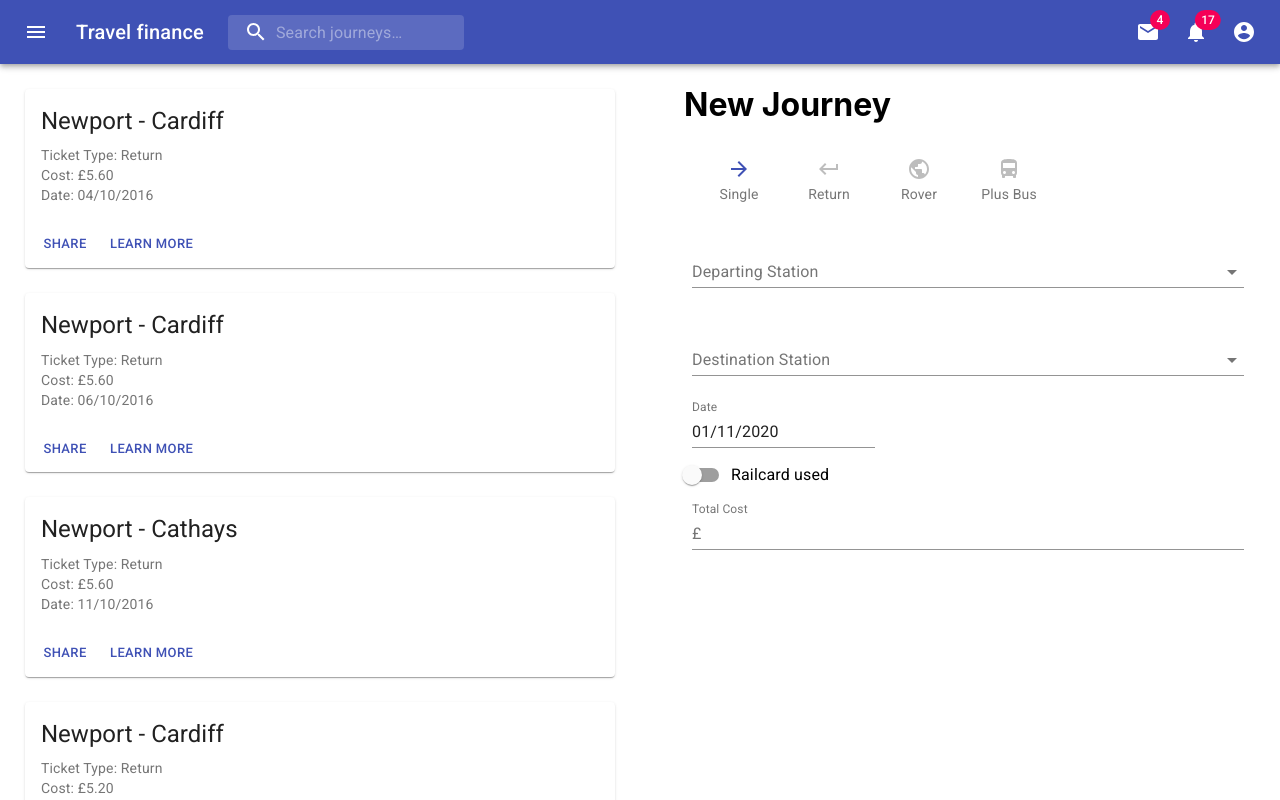
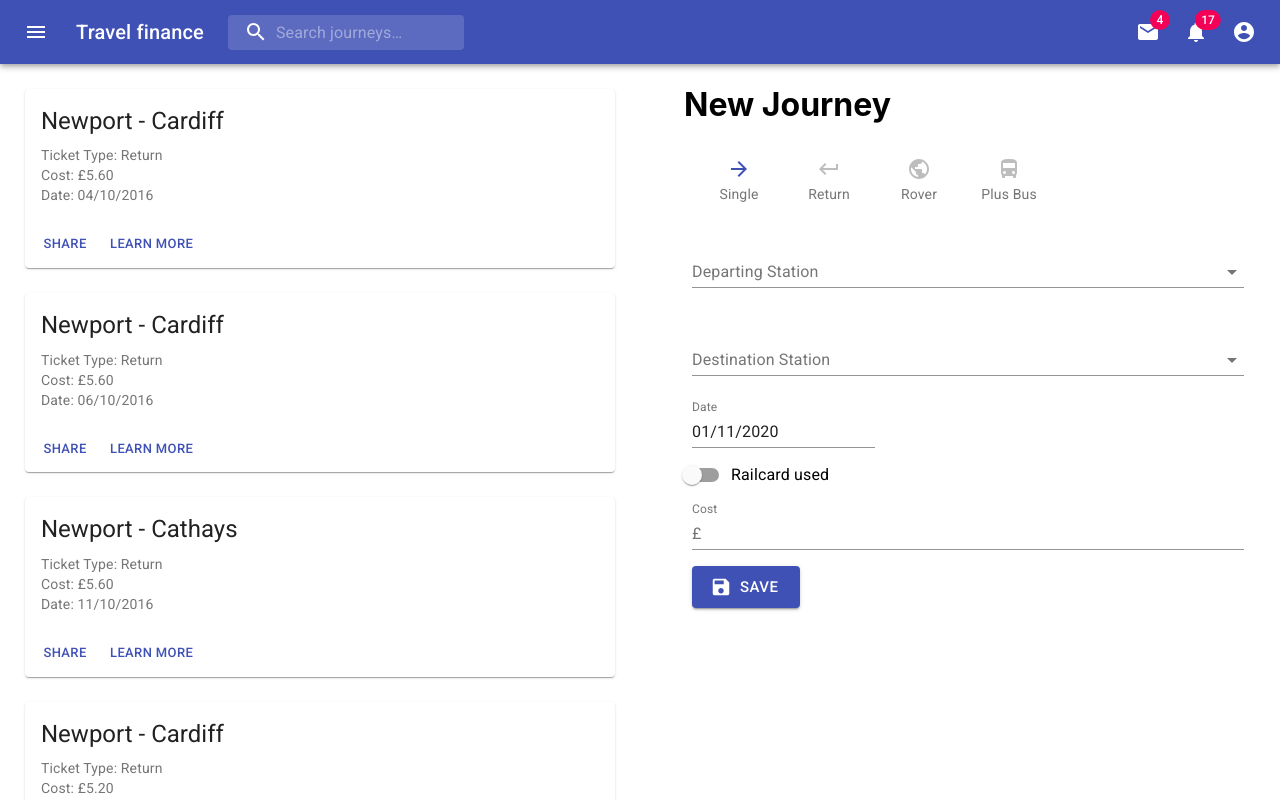
Before and after one commit to matthewandrewpalmer/travel-finance-website, a React (Create React App) app: page / in a window 1280 px wide. Built offline with nearby package versions, Linux system fonts and the light colour scheme.

Commit message:
railcard options and save button

```diff
--- a/src/components/JourneyForm.js
+++ b/src/components/JourneyForm.js
@@ -22,7 +22,8 @@ import FormControl from "@material-ui/core/FormControl";
 import ButtonBase from "@material-ui/core/ButtonBase";
 import FormControlLabel from "@material-ui/core/FormControlLabel";
 import Switch from "@material-ui/core/Switch";
-
+import Button from "@material-ui/core/Button";
+import SaveIcon from '@material-ui/icons/Save';
 
 const useStyles = makeStyles(theme => ({
     root: {
@@ -47,7 +48,10 @@ const useStyles = makeStyles(theme => ({
         textAlign: "center",
         alignItems: "center",
         marginLeft: "20px"
-    }
+    },
+    button: {
+        margin: theme.spacing(1),
+    },
 }));
 
 
@@ -66,9 +70,12 @@ function JourneyForm() {
     const [journeyType, setJourneyType] = React.useState('Single');
     const [departing, setDeparting] = React.useState();
     const [destination, setDestination] = React.useState();
+    const [ticketName, setTicketName] = React.useState();
     const [date, setDate] = useState(new Date());
+
+    const [railcardUsed, setRailcardUsed] = React.useState(false);
     const [cost, setCost] = React.useState();
-    const [railcardUsed, setRailcardUsed] = React.useState(false);
+    const [totalCost, setTotalCost] = React.useState();
 
     const MaterialInput = ({value, onClick}) => (
         <TextField id="standard-basic" label="Date" value={value} onClick={onClick}/>
@@ -149,6 +156,21 @@ function JourneyForm() {
                             )}
                         />
                     </FormControl>
+
+                    {
+                        journeyType === 'Rover' ?
+                            <FormControl fullWidth className={styles.margin}>
+                                <InputLabel htmlFor="standard-adornment-amount">Rover Name</InputLabel>
+                                <Input
+                                    id="standard-adornment-amount"
+                                    value={ticketName}
+                                    onChange={(event, newValue) => {
+                                        setTicketName(newValue);
+                                    }}
+                                />
+                            </FormControl>
+                            :
+                            journeyType !== 'PlusBus' &&
                             <FormControl fullWidth className={styles.margin}>
                                 <Autocomplete
                                     options={stationList}
@@ -164,6 +186,11 @@ function JourneyForm() {
                                     )}
                                 />
                             </FormControl>
+                    }
+
+
+
+
                     <FormControl fullWidth className={styles.margin}>
                         <DatePicker
                             selected={date}
@@ -187,7 +214,7 @@ function JourneyForm() {
                     />
 
                     <FormControl fullWidth className={styles.margin}>
-                        <InputLabel htmlFor="standard-adornment-amount">Total Cost</InputLabel>
+                        <InputLabel htmlFor="standard-adornment-amount">Cost</InputLabel>
                         <Input
                             id="standard-adornment-amount"
                             value={cost}
@@ -197,6 +224,33 @@ function JourneyForm() {
                             startAdornment={<InputAdornment position="start">£</InputAdornment>}
                         />
                     </FormControl>
+
+                    {
+                        railcardUsed &&
+                        <FormControl fullWidth className={styles.margin}>
+                            <InputLabel htmlFor="standard-adornment-amount">Total Cost</InputLabel>
+                            <Input
+                                id="standard-adornment-amount"
+                                value={totalCost}
+                                onChange={(event, newValue) => {
+                                    setTotalCost(newValue);
+                                }}
+                                startAdornment={<InputAdornment position="start">£</InputAdornment>}
+                            />
+                        </FormControl>
+                    }
+
+
+                    <Button
+                        variant="contained"
+                        color="primary"
+                        size="large"
+                        className={styles.button}
+                        startIcon={<SaveIcon />}
+                    >
+                        Save
+                    </Button>
+
                     {/*<TextField id="standard-basic" label="Departing" value={name} onChange={handleChange}/>*/}
                 </form>
             </Container>
```
Lines whose indentation alone changed are shown as unchanged.
